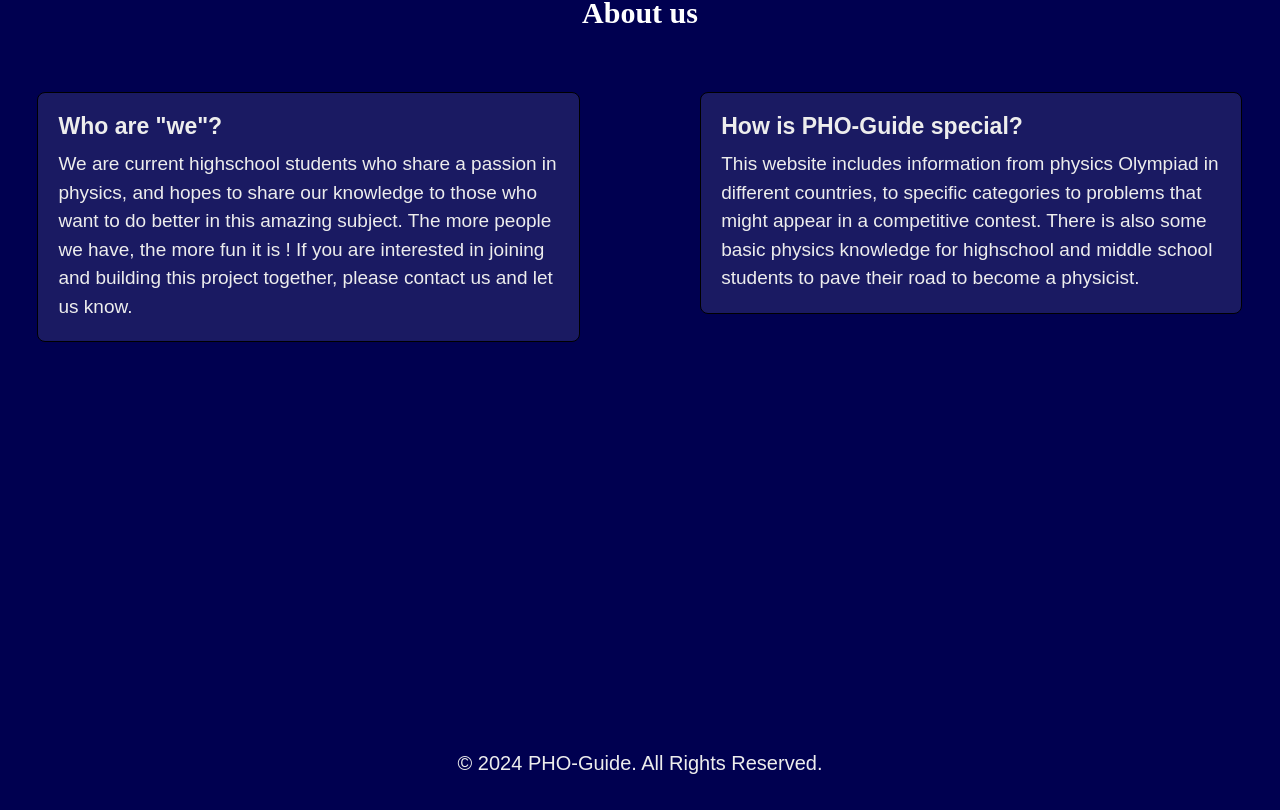
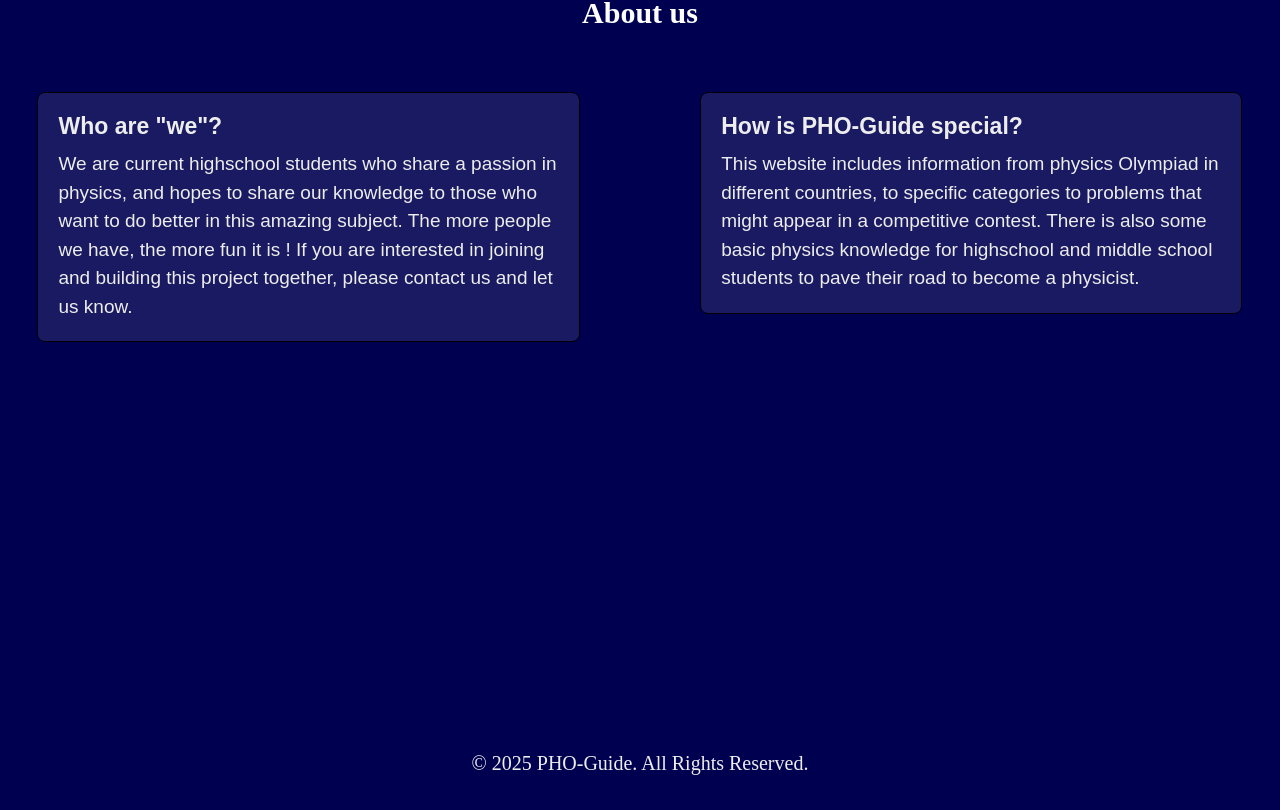
Before and after one commit to sherlockdong/newpho, a Next.js app: page / in a window 1280 px wide. Shown: the part 690-1500 px from the top of the page. Built offline with nearby package versions, Linux system fonts and the light colour scheme; no server answers.

Commit message:
footer font

```diff
--- a/src/app/comp/footer.js
+++ b/src/app/comp/footer.js
@@ -2,7 +2,7 @@
 const Footer =()=>{
     return(
         <div id="Foot">
-<p id='cpy'>&copy; 2024 PHO-Guide. All Rights Reserved.</p>
+<p id='cpy'>&copy; 2025 PHO-Guide. All Rights Reserved.</p>
 </div>
 )
 }
--- a/src/app/globals.css
+++ b/src/app/globals.css
@@ -402,3 +402,6 @@
   font-weight: bold;
   margin-top: 1rem;
 }
+#cpy{
+  font-family: "Playfair Display", serif; /* Match your site’s typography */
+}
```
